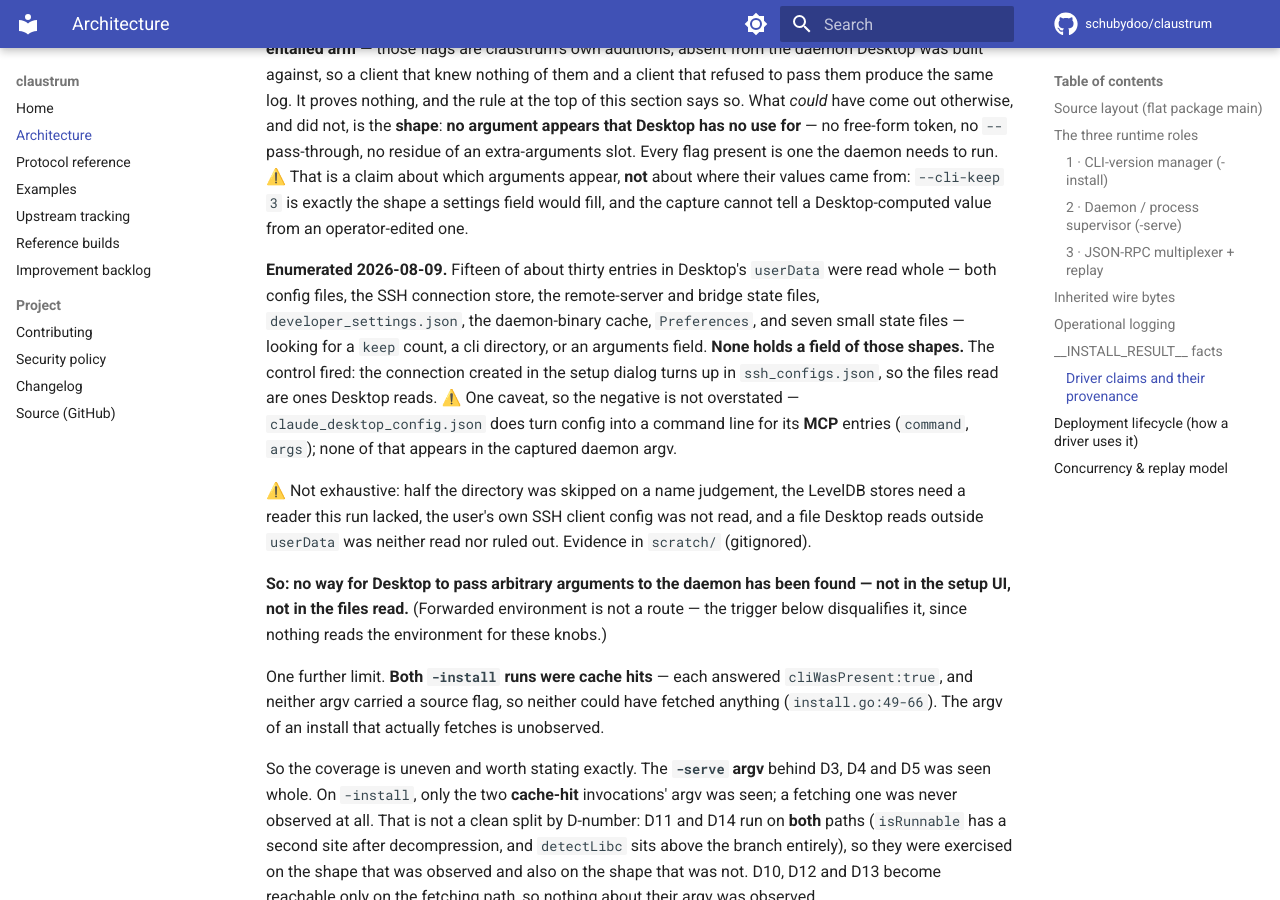
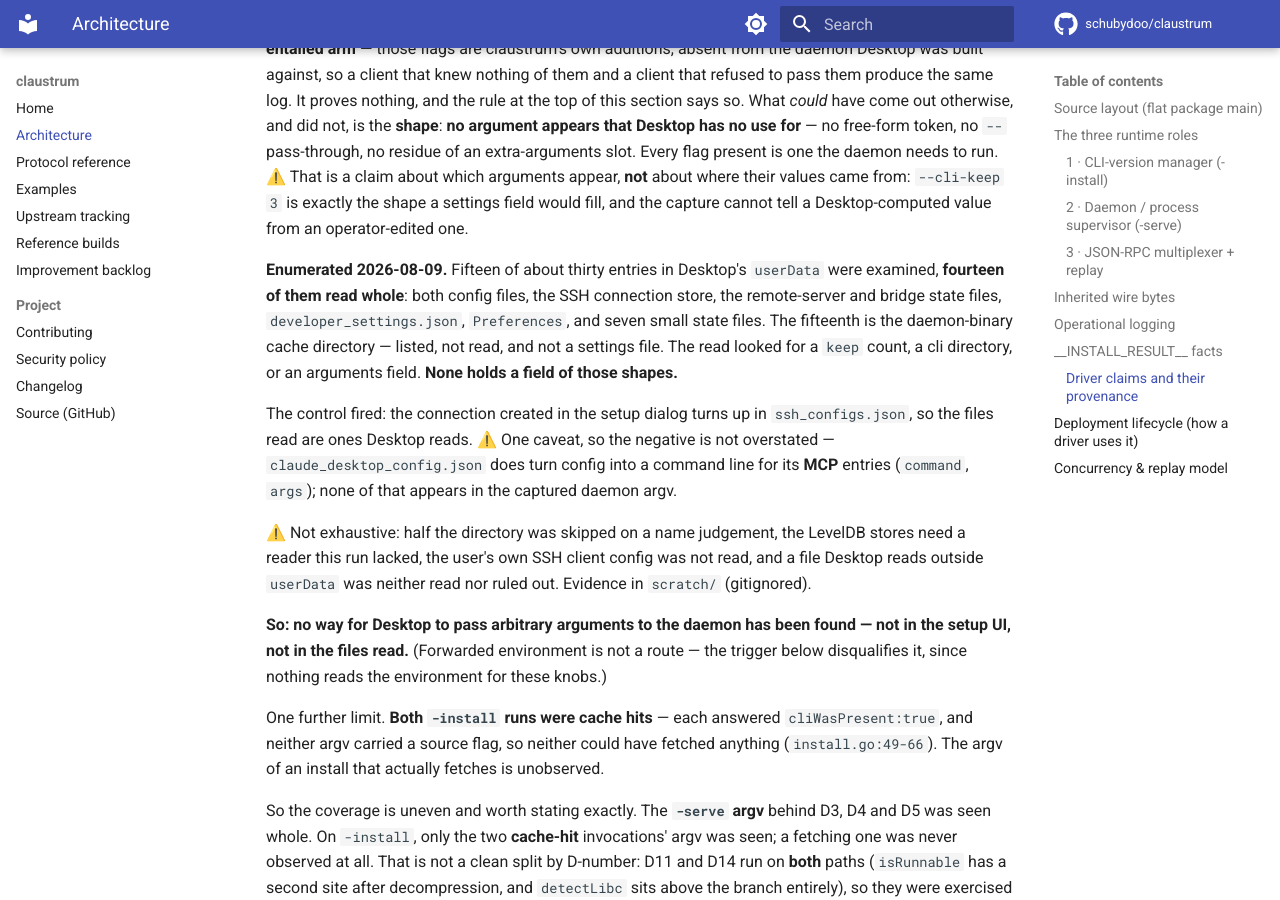
Before and after one commit to schubydoo/claustrum, an MkDocs documentation site: the page built from docs/ARCHITECTURE.md, in a window 1280 px wide and 900 px high, scrolled down 7566 px. Built offline with MkDocs 1.6.1 and Material for MkDocs 9.7.7, drawn with Linux system fonts in a browser that asks for light colours; comment, search, counter and statistics services are not loaded.

Commit message:
docs: separate what was read whole from what was only listed
The previous commit fixed the count by naming the two dropped entries, and in
doing so put the daemon-binary cache — a directory — inside "were read whole",
a predicate the pre-cut text applied to files only and kept the directory out of
in its own table row.

Both figures now reconcile against the tree: fifteen entries examined, fourteen
of them read whole, and the fifteenth named as listed rather than read and not a
settings file. That also answers the half of the review's finding about one of
the fifteen not being a settings file at all.

Co-Authored-By: Claude Opus 5 <noreply@anthropic.com>

```diff
--- a/docs/ARCHITECTURE.md
+++ b/docs/ARCHITECTURE.md
@@ -279,13 +279,15 @@ a claim about which arguments appear, **not** about where their values came from
 cannot tell a Desktop-computed value from an operator-edited one.
 
 **Enumerated 2026-08-09.** Fifteen of about thirty entries in Desktop's `userData`
-were read whole — both config files, the SSH connection store, the remote-server
-and bridge state files, `developer_settings.json`, the daemon-binary cache,
-`Preferences`, and seven small state files — looking for a
-`keep` count, a cli directory, or an arguments field. **None holds a field of those
-shapes.** The control fired: the connection created in the
-setup dialog turns up in `ssh_configs.json`, so the files read are ones Desktop
-reads. ⚠️ One caveat, so the negative is not overstated — `claude_desktop_config.json`
+were examined, **fourteen of them read whole**: both config files, the SSH
+connection store, the remote-server and bridge state files,
+`developer_settings.json`, `Preferences`, and seven small state files. The
+fifteenth is the daemon-binary cache directory — listed, not read, and not a
+settings file. The read looked for a `keep` count, a cli directory, or an
+arguments field. **None holds a field of those shapes.**
+
+The control fired: the connection created in the setup dialog turns up in
+`ssh_configs.json`, so the files read are ones Desktop reads. ⚠️ One caveat, so the negative is not overstated — `claude_desktop_config.json`
 does turn config into a command line for its **MCP** entries (`command`, `args`);
 none of that appears in the captured daemon argv.
 
```
